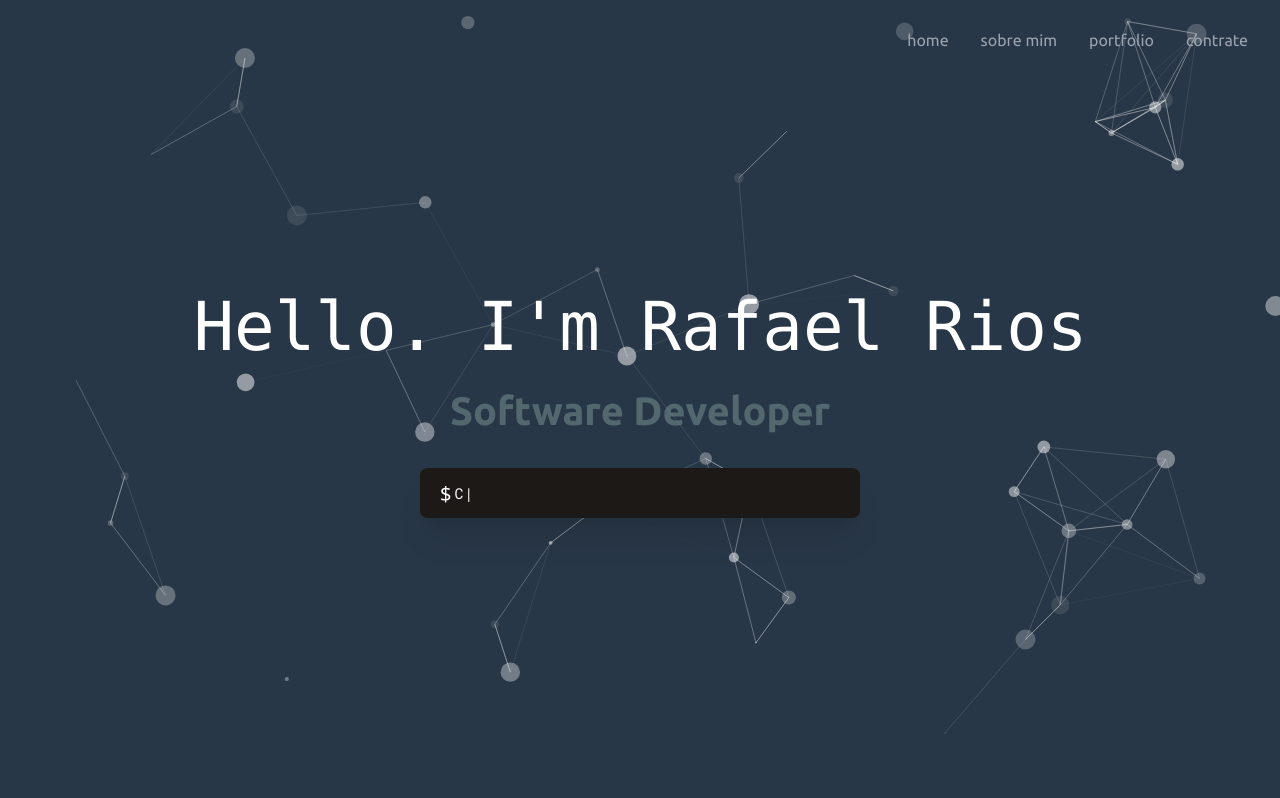
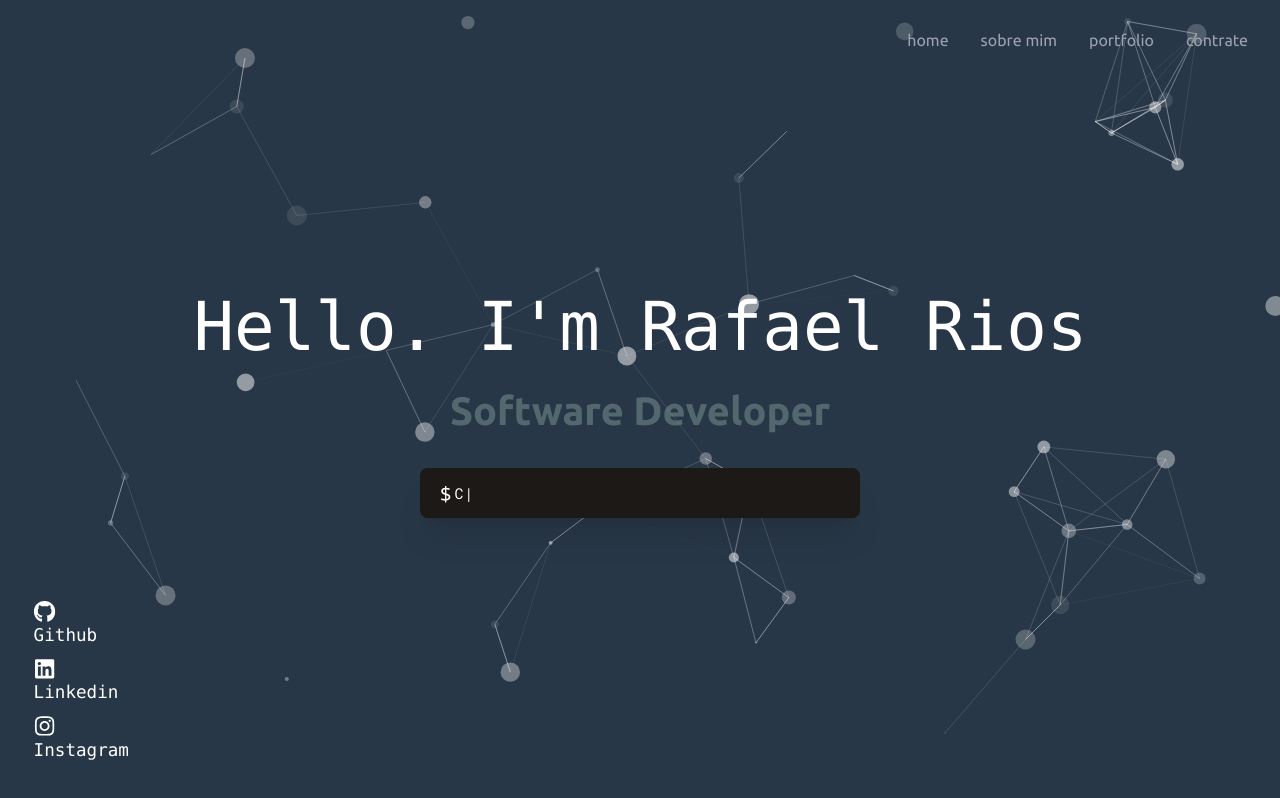
Before and after one commit to RafaelRaios/Portfolio, a React (Vite) app: page / in a window 1280 px wide. Built offline with nearby package versions, Linux system fonts and the light colour scheme.

Commit message:
social links

```diff
--- a/src/App.jsx
+++ b/src/App.jsx
@@ -6,6 +6,7 @@ import particles_config from "./utils/particles.config"
 import { useCallback } from 'react'
 import { loadFull } from 'tsparticles'
 import Sobre from './components/sobre'
+import SocialLinks from './components/SocialLinks'
 
 function App() {
   const particlesInit = useCallback(async (engine) => {
@@ -30,6 +31,7 @@ function App() {
 
         <Navbar />
         <Home />
+        <SocialLinks />
       </div>
     </>
   )
--- /dev/null
+++ b/src/components/SocialLinks.jsx
@@ -0,0 +1,60 @@
+import React from "react"
+import { FaGithub, FaLinkedin, FaInstagram } from "react-icons/fa"
+import { AiFillFileText } from "react-icons/ai"
+
+const SocialLinks = () => {
+
+    const links = [
+        {
+            id: 1,
+            child: (
+                <>
+                    <FaGithub size={20}/> <samp className="hidden md:flex">Github </samp>
+                </>
+            ),
+            href: "https://github.com/RafaelRaios",
+            style: "rounded-tr-md"
+        },
+        {
+            id: 2,
+            child: (
+                <>
+                   <FaLinkedin size={20}/> <samp className="hidden md:flex">Linkedin</samp>
+                </>
+            ),
+            href: "https://www.linkedin.com/in/rafael-rios-937645267/",
+            style: "rounded-tr-md"
+        },
+        {
+            id: 3,
+            child: (
+                <>
+                   <FaInstagram size={20}/> <samp className="hidden md:flex">Instagram</samp>
+                </>
+            ),
+            href: "https://www.instagram.com/rios.d.rafael/",
+            style: "rounded-tr-md"
+        },
+
+    ]
+
+    const socialL = links.map((link) =>
+
+                <li className=" text-white hover:text-yellow-100 md:my-2 mx-3 md:mx-0" key={link.id}>
+
+                    <a href={link.href} target="blank"> {link.child} </a>
+
+                </li>
+               )
+
+    return (
+        <div className=" items-center w-full text-white fixed px-4 md:top-[75%] top-[90%]
+         md:scale-110 md:ml-20 flex">
+            <ul className="inline-block">
+                {socialL}
+            </ul>
+        </div>
+    )
+}
+
+export default SocialLinks
--- a/src/components/sobre.jsx
+++ b/src/components/sobre.jsx
@@ -1,6 +1,7 @@
 import React from "react";
 
 const Sobre = () => {
+
 
 
     return (
```
